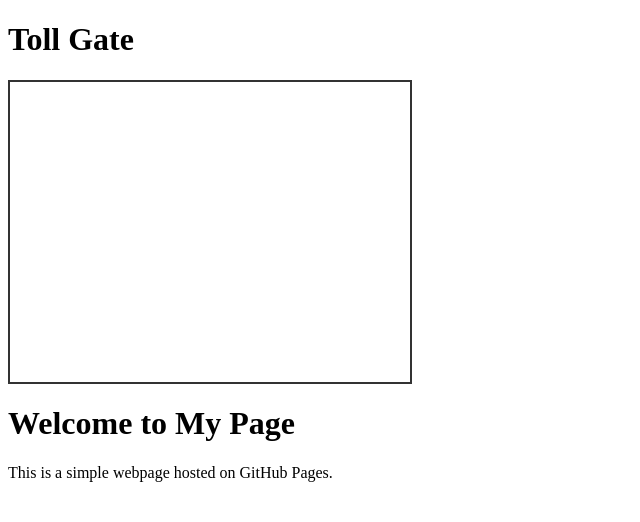
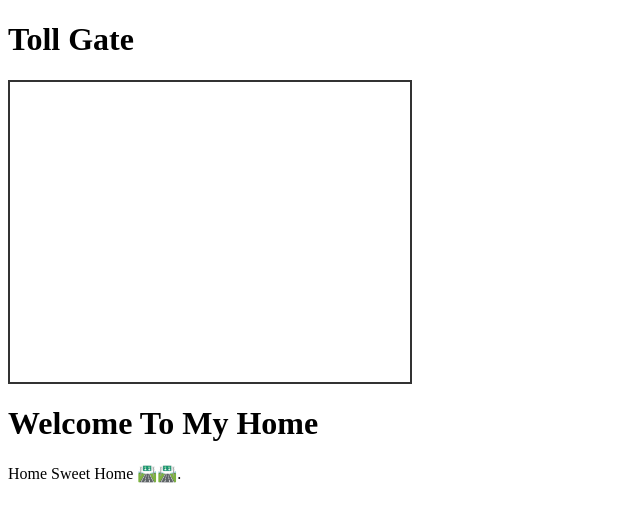
Before and after one commit to Cartoon34/My-First-Site-, a plain HTML site: page index.html in a window 1280 px wide. Shown: the whole page, without its empty margins (0-640 px from the left). Drawn offline with Linux system fonts and the light colour scheme.

Commit message:
Update index.html

```diff
--- a/index.html
+++ b/index.html
@@ -20,8 +20,8 @@
 </head>
 <body>
   <div class="container">
-    <h1>Welcome to My Page</h1>
-    <p>This is a simple webpage hosted on GitHub Pages.</p>
+    <h1>Welcome To My Home</h1>
+    <p>Home Sweet Home 🛣️🛣️.</p>
   </div>
 </body>
 </html>
```
